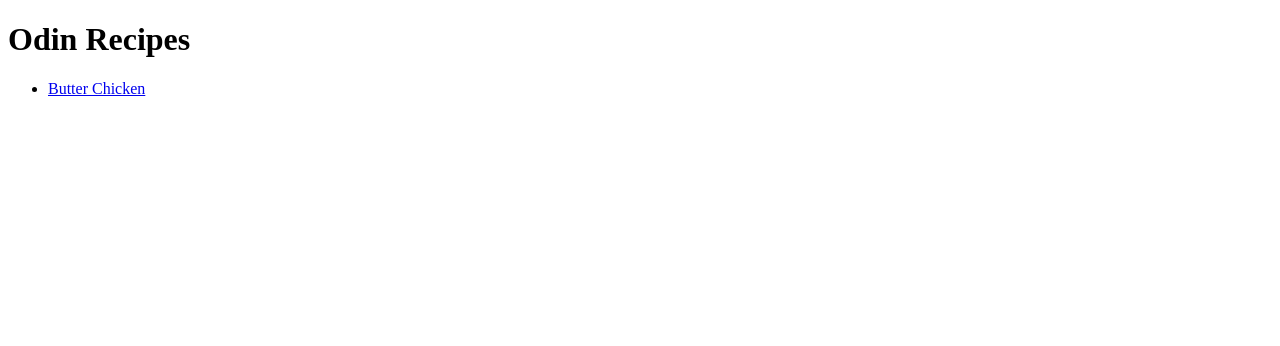
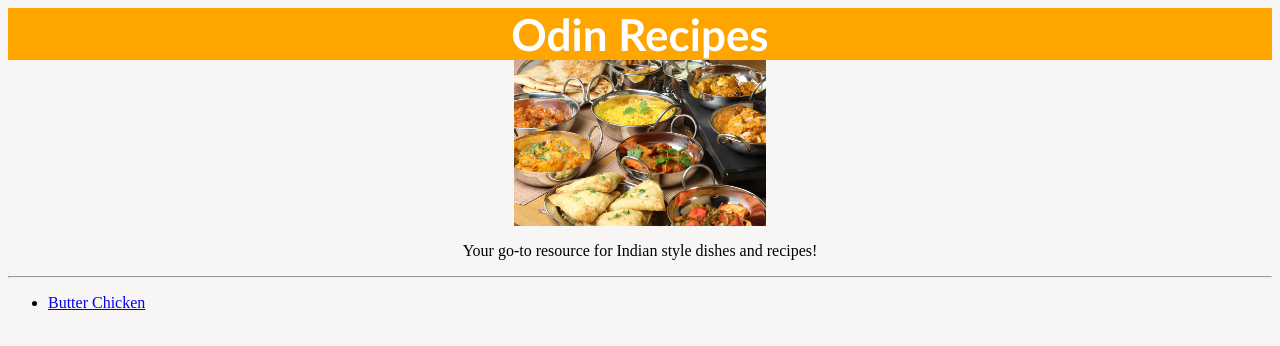
Before and after one commit to sumerchandi/odin-recipes, a plain HTML site: page index.html in a window 1280 px wide. Drawn offline with Linux system fonts and the light colour scheme.

Commit message:
added css

```diff
--- a/index.html
+++ b/index.html
@@ -2,10 +2,14 @@
     <html lang="en">
         <head>
             <meta charset="UTF-8">
-            <title></title>
+            <title>ODIN RECIPES</title>
+            <link rel="stylesheet" type="text/css" href="./styles.css">
         </head>
         <body>
-            <h1>Odin Recipes</h1>
+            <h1 class="main-header">Odin Recipes</h1>
+            <img src="images/indian-cuisine.jpg" alt="Indian dishes laid out on a table in colourful fashion">
+            <p>Your go-to resource for Indian style dishes and recipes!</p>
+            <hr>
             <ul>
                 <li><a href="recipes/butter-chicken.html">Butter Chicken</a></li>
             </ul>
--- /dev/null
+++ b/styles.css
@@ -0,0 +1,22 @@
+*{
+    background-color: rgb(248, 245, 245);
+}
+.main-header {
+    background-color: orange;
+    color: white;
+    font-family: Calibri, sans-serif;
+    font-size: 44px;
+    margin:auto;
+    text-align: center;
+}
+
+img {
+    display: block;
+    margin-left: auto;
+    margin-right: auto;
+    width: 20%;
+}
+
+p {
+    text-align: center;
+}
```
Also changed, not shown: recipes/butter-chicken.html (+4 -2 lines), images/Butter-Chicken-IMAGE-27.jpg (added), images/indian-cuisine.jpg (added), recipes/saag.html (added).
